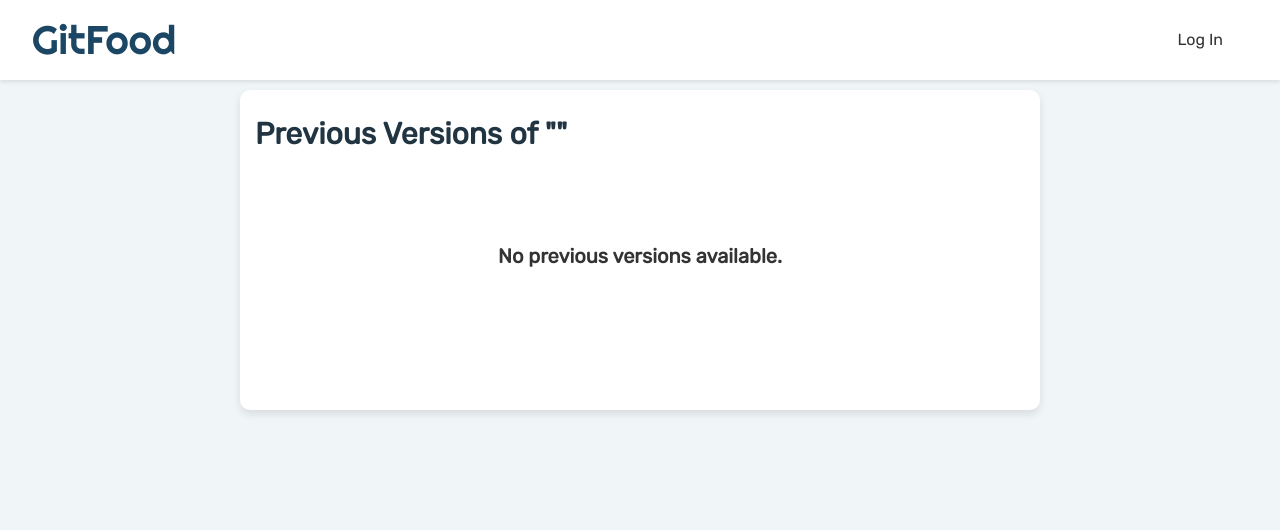
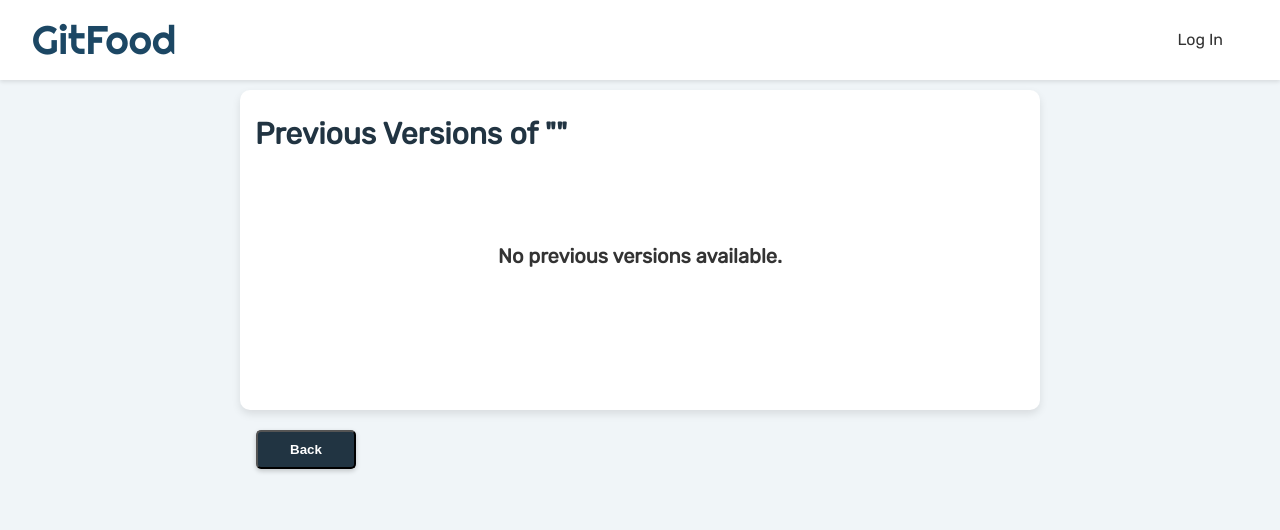
Before and after one commit to wang-howard/git-food, a Flask app: template app/templates/previous_versions.html in a window 1280 px wide. Shown: the top 530 px of the page. Run offline with Flask 3, Linux system fonts and the light colour scheme; the template is opened without the code that fills it, so the values that code supplies are empty; some libraries are stand-ins or nearby versions.

Commit message:
added back button

```diff
--- a/app/main/views.py
+++ b/app/main/views.py
@@ -171,6 +171,8 @@ def make_recipe_edit(un, recipe_id):
         abort(401)
 
     try:
+
+
         new_recipe = Recipe(id=generate_recipe_id(),
                         title=request.form.get("recipe-name"),
                         description=request.form.get("description"),
--- a/app/static/css/versions.css
+++ b/app/static/css/versions.css
@@ -1,3 +1,8 @@
+  .profile-container {
+    display: flex;
+    flex-direction: column;
+  }
+
   .versions-container {
     width: 100%;
     padding-top: 100px;
@@ -13,6 +18,7 @@
   .version-top {
     display: flex;
     justify-content: space-between;
+    align-items: top;
   }
 
   .return-to-recipe {
@@ -87,11 +93,28 @@
     padding: 10px 15px;
     border-radius: 5px;
     transition: background-color 0.3s ease;
+    font-weight: bold;
+  }
+
+  .back-btn {
+    text-decoration: none;
+    background-color: #213442;
+    color: #fff;
+    padding: 10px 15px;
+    border-radius: 5px;
+    transition: background-color 0.3s ease;
+    width: 100px;
+    margin-top: 20px;
+    margin-left: 80px;
+    box-shadow: 0 2px 5px rgba(0, 0, 0, 0.2);
+    font-weight: bold;
+    cursor: pointer;
   }
 
   .btn-view:hover,
-  .return-to-recipe:hover {
-    background-color: #0056b3;
+  .return-to-recipe:hover,
+  .back-btn:hover {
+    background-color: #256692;
   }
 
   /* Add padding at the bottom for the last item */
--- a/app/templates/previous_versions.html
+++ b/app/templates/previous_versions.html
@@ -12,7 +12,6 @@
   <div class="versions-container">
     <div class="version-top">
       <h1 class="title-version">Previous Versions of "{{ recipe.title }}"</h1>
-
     </div>
     <div class="version-list">
       {% for version in recipe_versions %}
@@ -29,5 +28,6 @@
       {% endfor %}
     </div>
   </div>
+  <button class="back-btn" onclick="location.href ='/u/{{ current_user.username }}/{{ recipe.id }}';">Back</button>
 </div>
 {% endblock %}
--- a/app/templates/recipe.html
+++ b/app/templates/recipe.html
@@ -21,7 +21,9 @@
             window.location.href = '/u/{{ current_user.username }}/{{ recipe.id }}/versions';
           }
         </script>
+        {% if recipe.version != 1%}
         <button class="prev-version-button" onclick="redirectToVersions()">Previous Versions</button>
+        {% endif %}
         <button class="edit-btn"
           onclick="location.href ='/u/{{ current_user.username }}/{{ recipe.id }}/edit';">Edit</button>
       </div>
@@ -54,7 +56,9 @@
     <div class="bottom-btns">
         <button class="back-to-profile-btn" onclick="location.href ='/u/{{ current_user.username }}';">Back to
         Profile</button>
+        {% if recipe.is_head %}
         <button type="button" id="add-collaborator-button" class="add-collaborator-button">Add Collaborator</button>
+        {% endif %}
     </div>
   </div>
 
```
